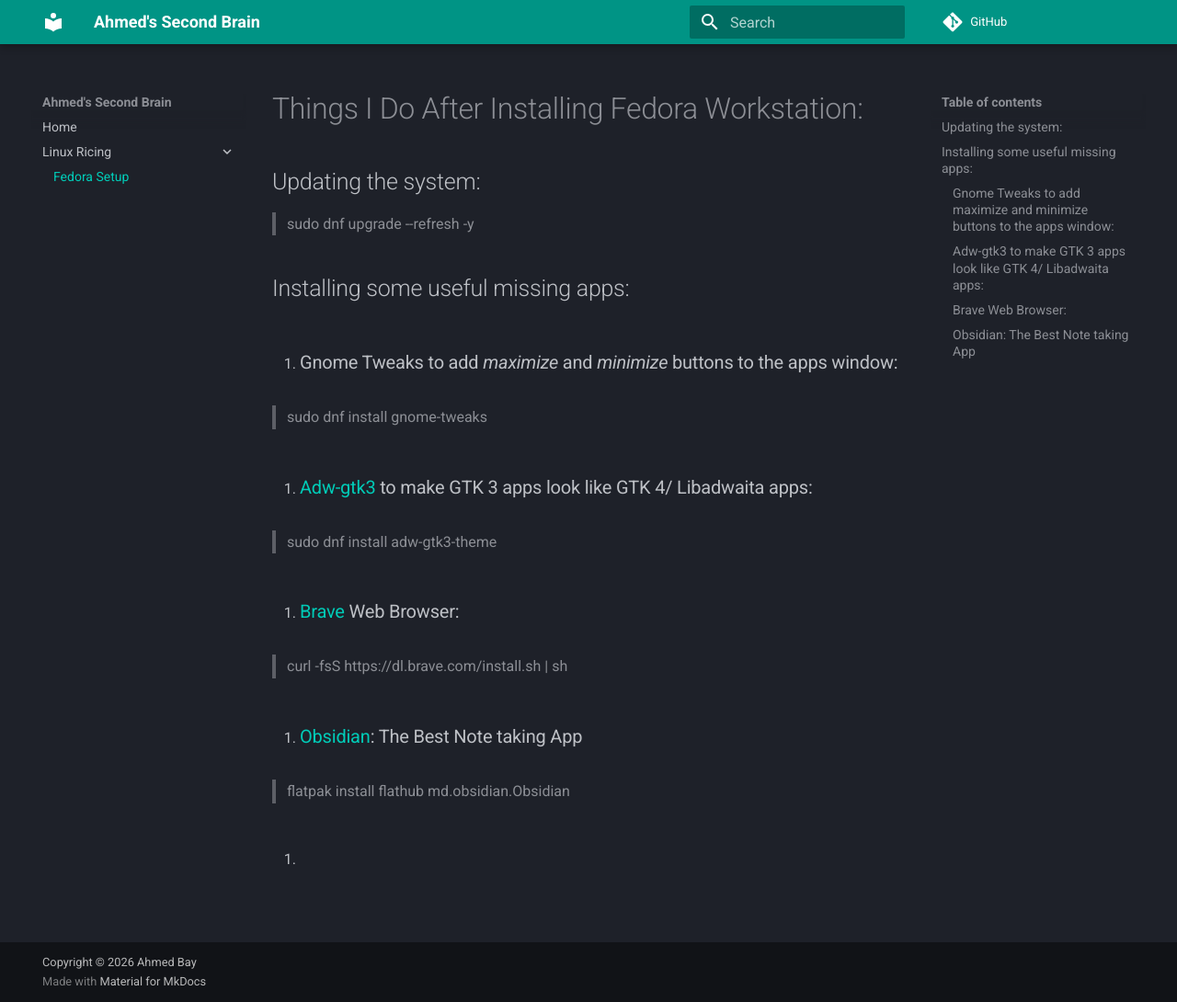
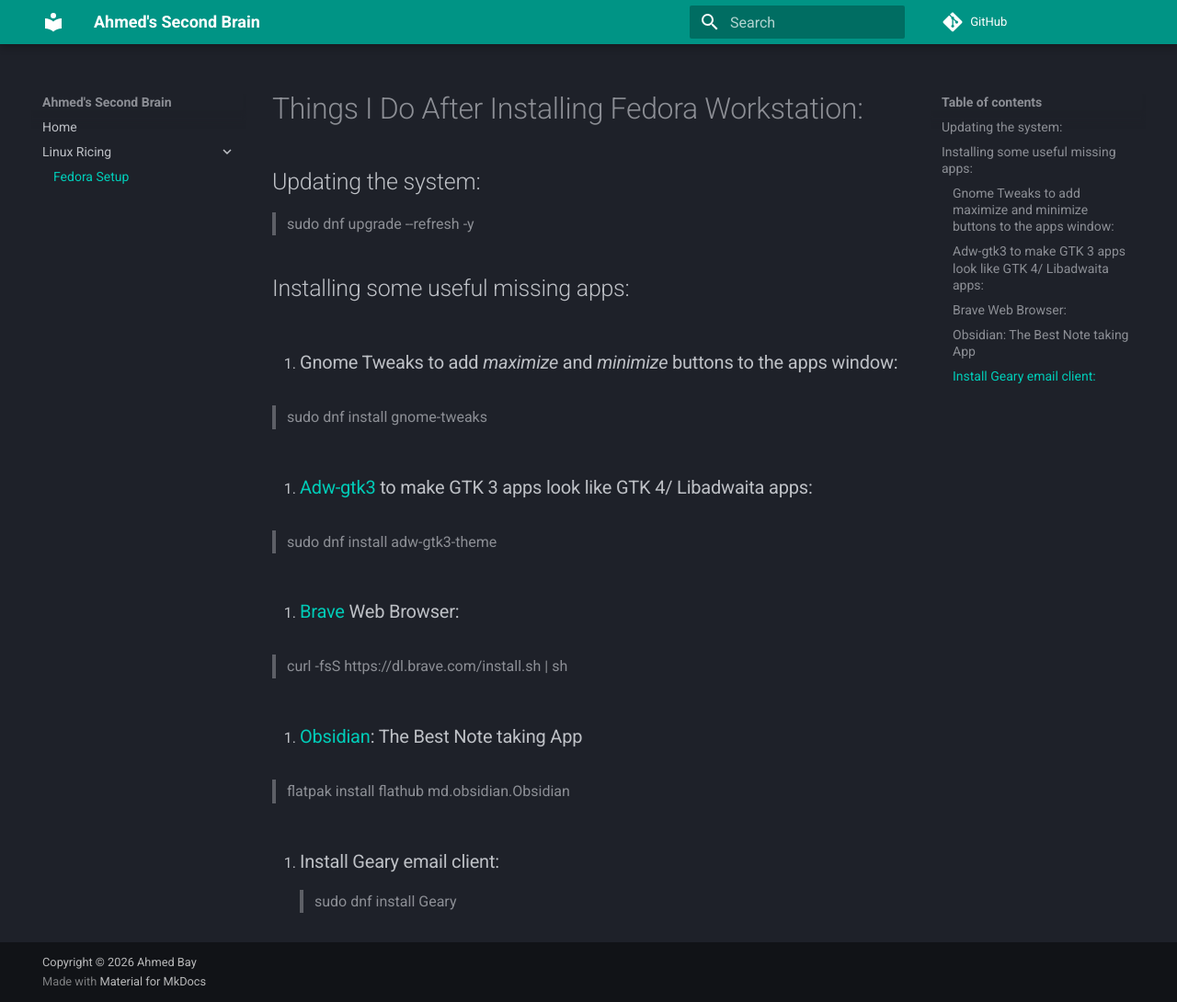
Before and after one commit to itsbayahmed/itsbayahmed.github.io, an MkDocs documentation site: the page built from docs/linux/fedora-after-install.md, in a window 1280 px wide and 1090 px high. Shown: the whole window at 92% size. Built offline with MkDocs 1.6.1 and Material for MkDocs 9.7.7, drawn with Linux system fonts in a browser that asks for light colours; comment, search, counter and statistics services are not loaded.

Commit message:
Update fedora-after-install.md

```diff
--- a/docs/linux/fedora-after-install.md
+++ b/docs/linux/fedora-after-install.md
@@ -23,4 +23,5 @@
 
 > flatpak install flathub md.obsidian.Obsidian
 
-5. ###
+5. ### Install Geary email client:
+> sudo dnf install Geary
```
